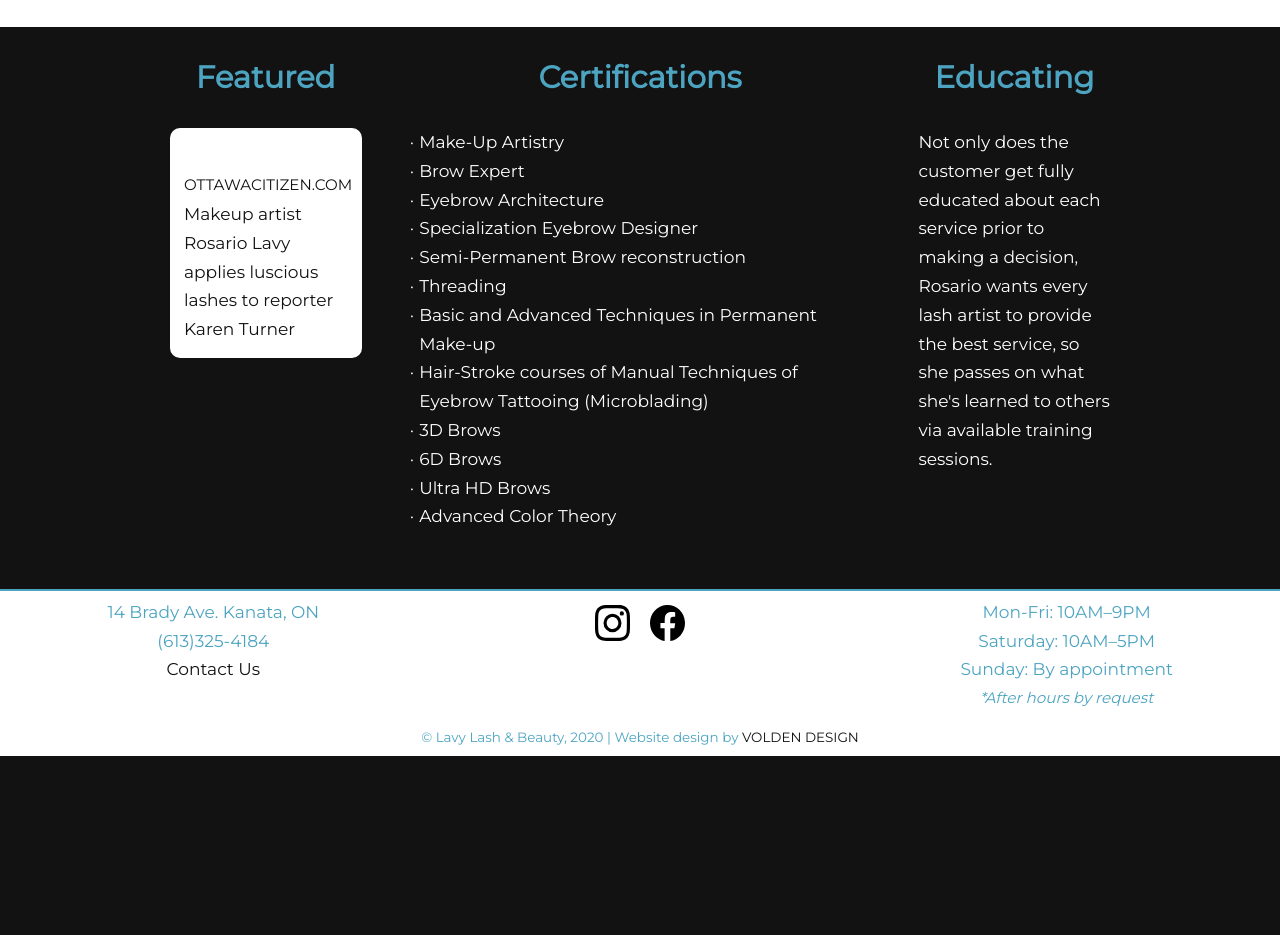
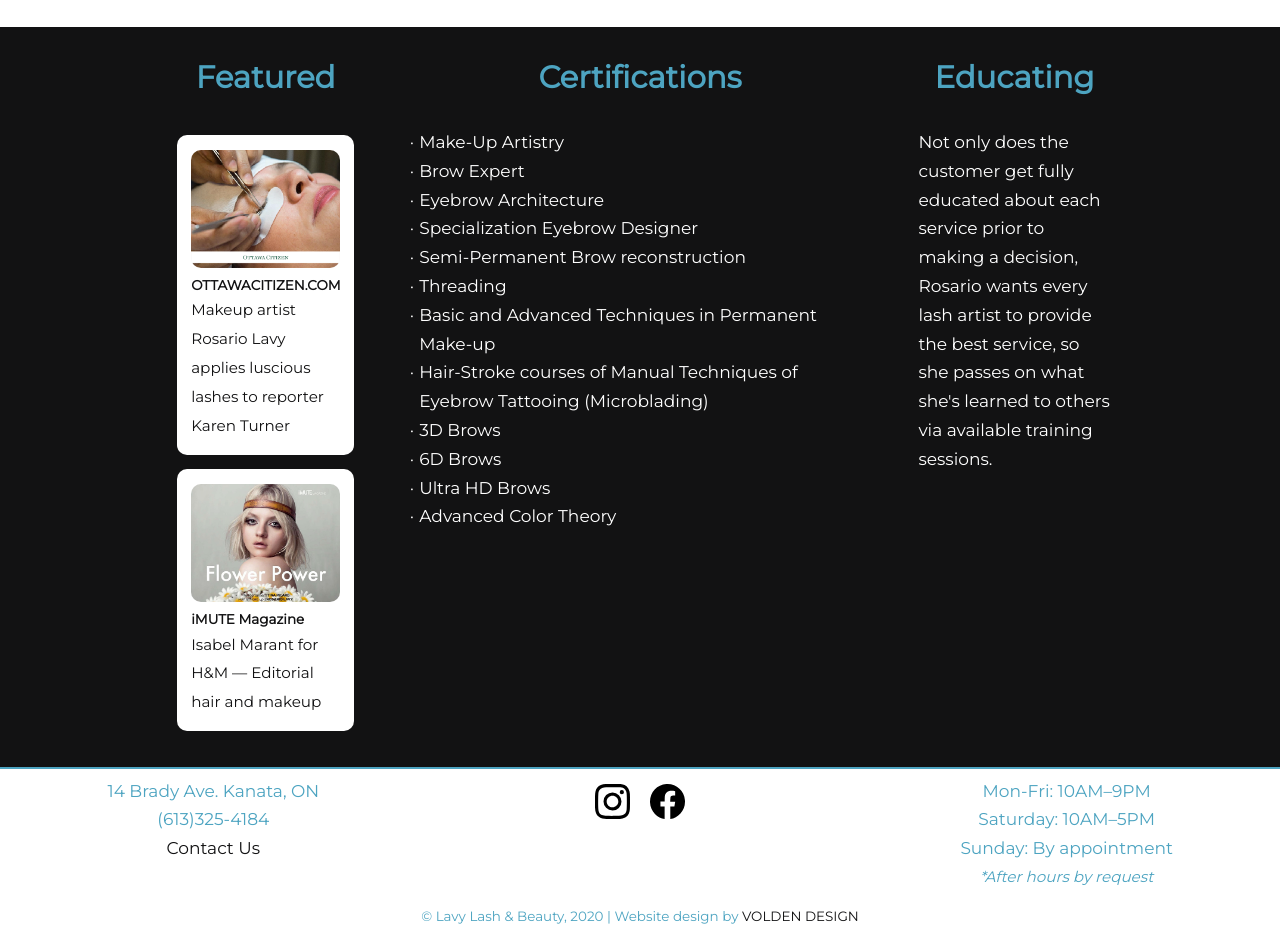
Before and after one commit to cmvolden/llbeauty, a plain HTML site: page about.html in a window 1280 px wide. Shown: the part 569-1504 px from the top of the page. Before the commit the page ends 1325 px from the top, so only its background shows below. Drawn offline with Linux system fonts and the light colour scheme.

Commit message:
Update about page featured cards

```diff
--- a/about.html
+++ b/about.html
@@ -58,19 +58,33 @@
     <!-- <h1 class="about-h1-h2 text-center">Behind the Beauty</h1> -->
 
     <div class="grid wrapper">
+      <div class="unit xs-1 s-1 m-1 l-1-4 island">
+        <h2 class="about-h1-h2 text-center">Featured</h2>
+          <div class="grid">
+            <div class="unit xs-1 s-1 m-1-2 l-1 island-1-4">
+              <a href="https://ottawacitizen.com/life/fashion-beauty/eyelash-extensions">
+                <div class="news-card island-1-2">
+                  <img class="img img-flex news-card" src="images/citizen.png" alt="Ottawa Citizen article photo, Rosario applying lashes to Karen Turner">
+                  <p class="nano push-0 pad-t-1-4 bold">OTTAWACITIZEN.COM</p>
+                  <p class="micro push-0">Makeup artist Rosario Lavy applies luscious lashes to reporter Karen Turner</p>
+                </div>
+              </a>
+            </div>
+            <div class="unit  s-1 m-1-2 l-1 island-1-4">
+              <a href="https://issuu.com/imute/docs/imute_magazine_issue_3_small/8">
+                <div class="news-card island-1-2">
+                  <img class="img img-flex news-card" src="images/imute.png" alt="iMUTE Magazine photo">
+                  <p class="nano push-0 pad-t-1-4 bold">iMUTE Magazine</p>
+                  <p class="micro push-0">Isabel Marant for H&M — Editorial hair and makeup</p>
+                </div>
+              </a>
+            </div>
+          </div>
 
-      <div class="unit xs-1 s-1 m-1-4 island">
-        <h2 class="about-h1-h2 text-center">Featured</h2>
-        <a href="https://ottawacitizen.com/life/fashion-beauty/eyelash-extensions">
-          <div class="news-card island-1-2">
-            <img src="" alt="">
-            <p class="micro push-0">OTTAWACITIZEN.COM</p>
-            <p class="milli push-0">Makeup artist Rosario Lavy applies luscious lashes to reporter Karen Turner</p>
-          </div>
-        </a>
       </div>
 
-      <div class="unit xs-1 s-1 m-1-2 island">
+
+      <div class="unit xs-1 s-1 m-1-2 l-1-2 island">
         <h2 class="about-h1-h2 text-center">Certifications</h2>
         <ul class="milli">
           <li class="about-p">Make-Up Artistry</li>
@@ -88,7 +102,7 @@
         </ul>
       </div>
 
-      <div class="unit xs-1 s-1 m-1-4 island">
+      <div class="unit xs-1 s-1 m-1-2 l-1-4 island">
         <h2 class="about-h1-h2 text-center">Educating</h2>
         <p class="about-p milli">Not only does the customer get fully educated about each service prior to making a decision, Rosario wants every lash artist to provide the best service, so she passes on what she's learned to others via available training sessions.</p>
       </div>
--- a/css/main.css
+++ b/css/main.css
@@ -147,7 +147,9 @@ footer {
 .news-card {
   background-color: #fff;
   border-radius: 10px;
+  max-width: 500px;
 }
+
 
 a {
   color: #121213;
```
Also changed, not shown: images/citizen.png (added), images/imute.png (added).
